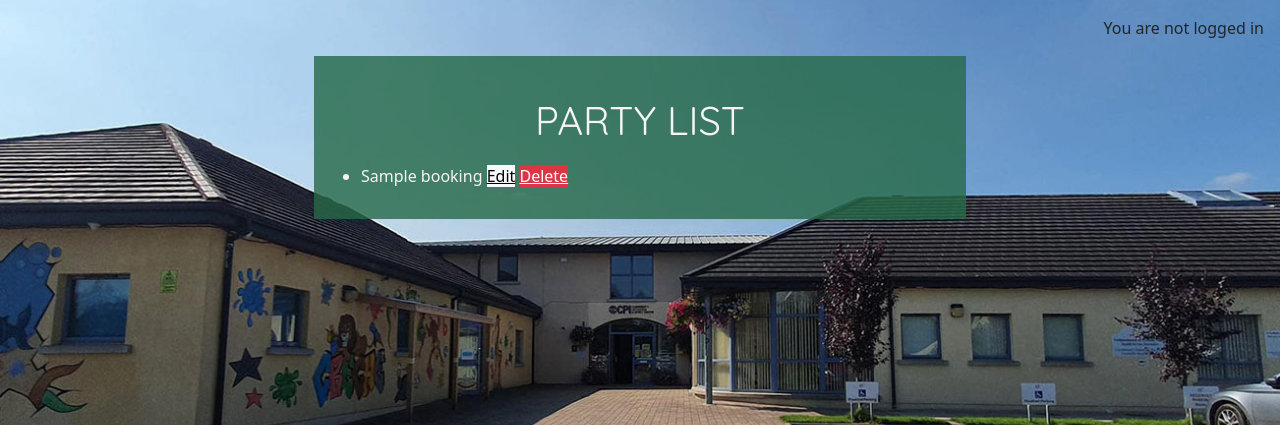
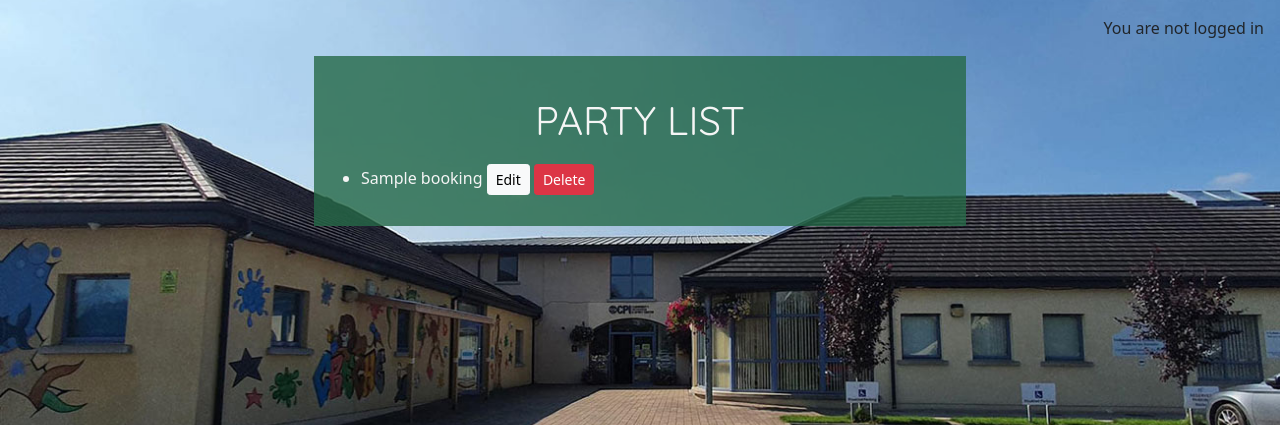
Before and after one commit to RachelfromIreland/CPI-Project, a Django app: template book/templates/book/party_list.html in a window 1280 px wide. Shown: the part 56-481 px from the top of the page. Run offline with Django 4.2, Linux system fonts and the light colour scheme; the template is opened without the code that fills it: most values are stand-ins (such as "Sample title", 1, 10 or a date in 2020); some libraries are stand-ins or nearby versions.

Commit message:
Format buttons

```diff
--- a/book/templates/book/party_list.html
+++ b/book/templates/book/party_list.html
@@ -10,8 +10,8 @@
             {% for booking in bookings %}
                 <li>
                     {{ booking }}
-                    <a href="{% url 'book:edit_booking' booking.id %}" class="btn-light">Edit</a>
-                    <a href="{% url 'book:delete_booking' booking.id %}" class="btn-danger">Delete</a>
+                    <a href="{% url 'book:edit_booking' booking.id %}" class="btn btn-light btn-sm">Edit</a>
+                    <a href="{% url 'book:delete_booking' booking.id %}" class="btn btn-danger btn-sm">Delete</a>
                 </li>
             {% endfor %}
         </ul>
```
